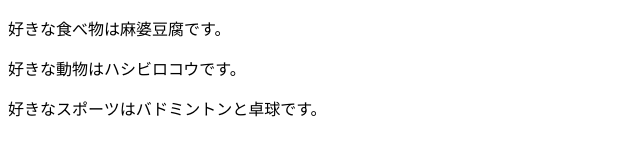
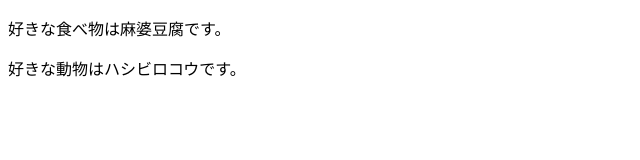
Before and after one commit to tawaruuu/command_practice, a plain HTML site: page index.html in a window 1280 px wide. Shown: the whole page, without its empty margins (0-640 px from the left). Drawn offline with Linux system fonts and the light colour scheme.

Commit message:
Revert "好きなスポーツを追記＆修正"
This reverts commit 8a34b8dd823d558a24527974c7092aa42e0bc41f.

```diff
--- a/index.html
+++ b/index.html
@@ -4,6 +4,5 @@
     <body>
         <p>好きな食べ物は麻婆豆腐です。</p>
         <p>好きな動物はハシビロコウです。</p>
-        <p>好きなスポーツはバドミントンと卓球です。</p>
     </body>
 </html>
```
